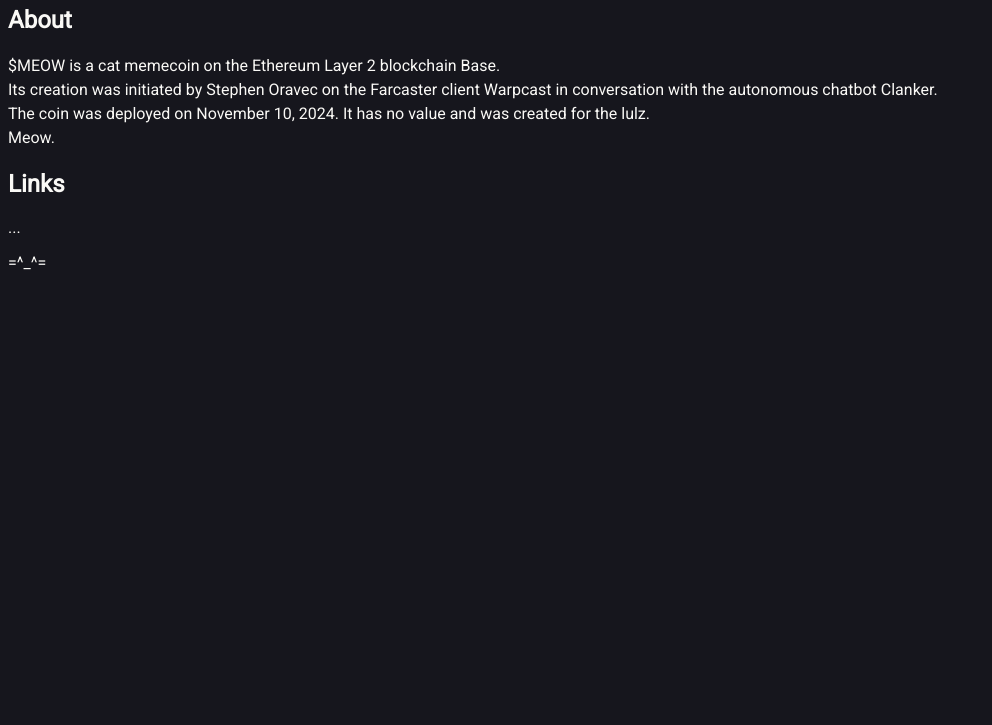
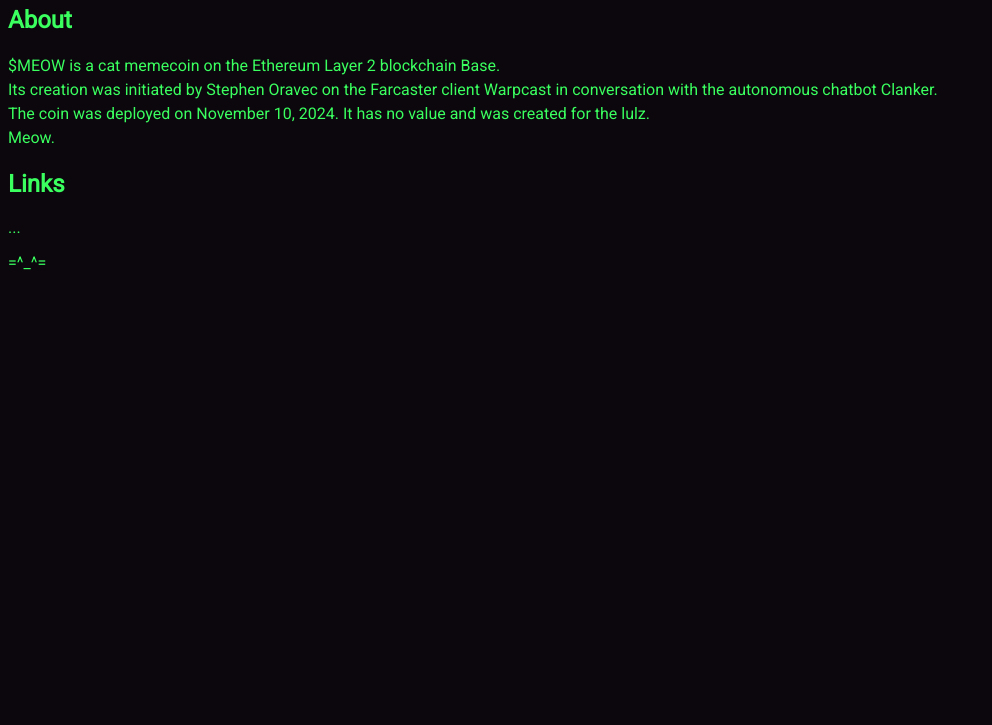
Before and after one commit to StephenOravec/hello-clanker, a plain HTML site: page index.html in a window 1280 px wide. Shown: the part 75-800 px from the top of the page, without its empty margins (0-992 px from the left). Drawn offline with Linux system fonts and the light colour scheme.

Commit message:
Update styles.css

```diff
--- a/css/styles.css
+++ b/css/styles.css
@@ -10,8 +10,8 @@ img {
 }
 
 body {
-    background-color: #16161D;
-    color: #FAF9F6;
+    background-color: #0c070d;
+    color: #3aff5f;
     font-family: 'Roboto', sans-serif;
 }
 
```
